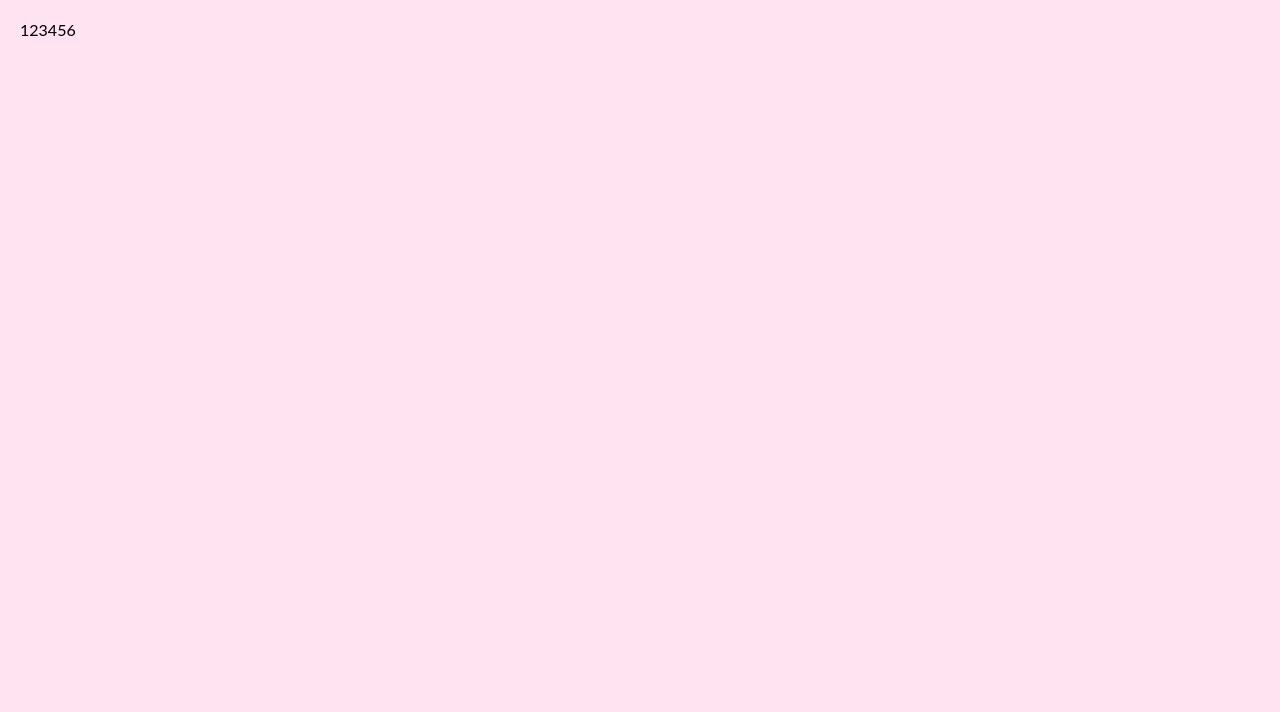
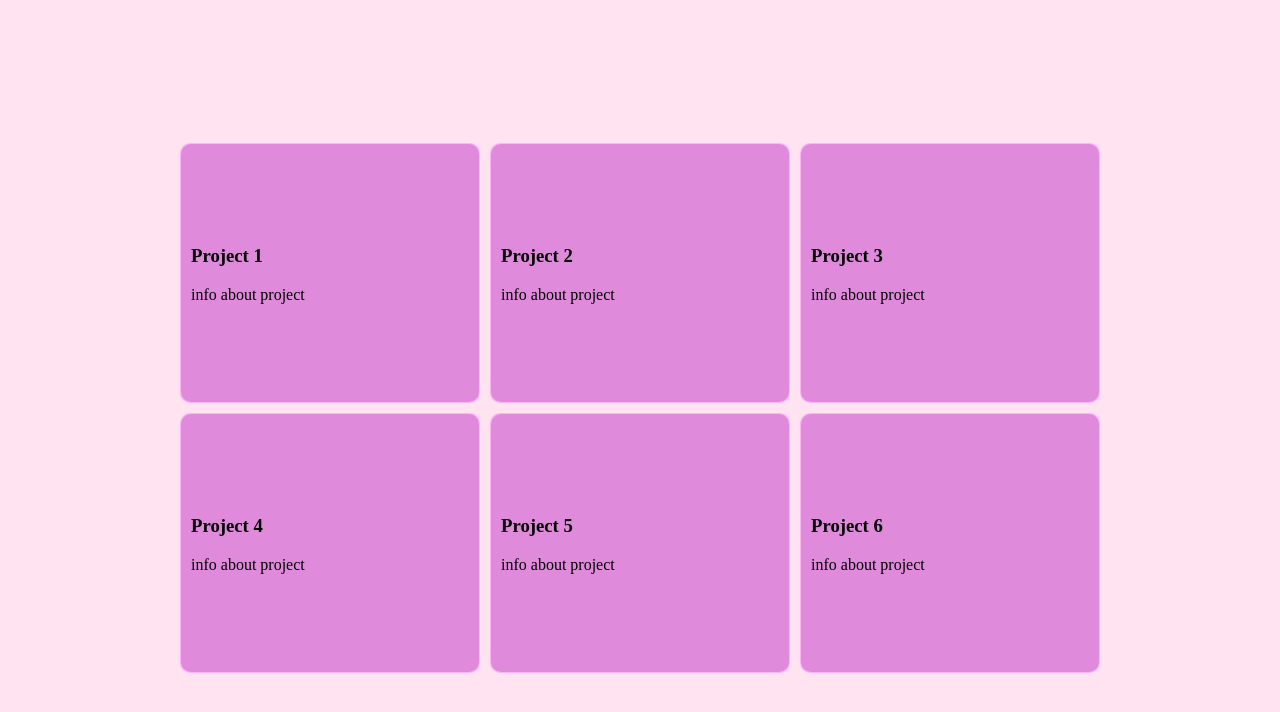
Before and after one commit to katsofroniou/Portfolio-Website, a SvelteKit app in the folder portfolio/: page /projects in a window 1280 px wide. Shown: the top 712 px of the page. Built offline with nearby package versions, Linux system fonts and the light colour scheme.

Commit message:
feat: styling for project link containers

```diff
--- a/portfolio/src/routes/projects/+page.svelte
+++ b/portfolio/src/routes/projects/+page.svelte
@@ -1,34 +1,218 @@
-<script lang="ts"></script>
+<script lang="ts">
+	import { onMount } from 'svelte';
+
+	onMount(() => {
+		const handleMouseMove = (e: MouseEvent) => {
+			const projects = document.getElementsByClassName('project') as HTMLCollectionOf<HTMLElement>;
+			for (const project of projects) {
+				const rect = project.getBoundingClientRect();
+				const x = e.clientX - rect.left;
+				const y = e.clientY - rect.top;
+
+				project.style.setProperty('--mouse-x', `${x}px`);
+				project.style.setProperty('--mouse-y', `${y}px`);
+			}
+		};
+
+		const projectsContainer = document.getElementById('projectsContainer');
+		if (projectsContainer) {
+			projectsContainer.addEventListener('mousemove', handleMouseMove);
+		}
+
+		return () => {
+			if (projectsContainer) {
+				projectsContainer.removeEventListener('mousemove', handleMouseMove);
+			}
+		};
+	});
+</script>
 
 <svelte:head>
-	<title>About Me</title>
-	<meta name="About Me" content="About" />
+	<title>Kat's Projects</title>
+	<meta name="Kat's Projects" content="A collection of all projects" />
 	<style type="text/css">
 		body {
-			font-family: 'Lato', sans-serif;
 			background-color: #ffe3f1;
-			margin: 0;
-			padding: 20px;
+			display: flex;
+			justify-content: center;
+			overflow: hidden;
 		}
 	</style>
 </svelte:head>
 
 <main>
-    <div class="projectsContainer">
-        <div class="project">1</div>
-        <div class="project">2</div>
-        <div class="project">3</div>
-        <div class="project">4</div>
-        <div class="project">5</div>
-        <div class="project">6</div>
-    </div>
+	<div id="projectsContainer">
+		<div class="project">
+			<div class="content">
+				<div class="infoContainer">
+					<div class="info">
+						<div class="title">
+							<h3>Project 1</h3>
+							<p>info about project</p>
+						</div>
+					</div>
+				</div>
+			</div>
+		</div>
+		<div class="project">
+			<div class="content">
+				<div class="infoContainer">
+					<div class="info">
+						<div class="title">
+							<h3>Project 2</h3>
+							<p>info about project</p>
+						</div>
+					</div>
+				</div>
+			</div>
+		</div>
+		<div class="project">
+			<div class="content">
+				<div class="infoContainer">
+					<div class="info">
+						<div class="title">
+							<h3>Project 3</h3>
+							<p>info about project</p>
+						</div>
+					</div>
+				</div>
+			</div>
+		</div>
+		<div class="project">
+			<div class="content">
+				<div class="infoContainer">
+					<div class="info">
+						<div class="title">
+							<h3>Project 4</h3>
+							<p>info about project</p>
+						</div>
+					</div>
+				</div>
+			</div>
+		</div>
+		<div class="project">
+			<div class="content">
+				<div class="infoContainer">
+					<div class="info">
+						<div class="title">
+							<h3>Project 5</h3>
+							<p>info about project</p>
+						</div>
+					</div>
+				</div>
+			</div>
+		</div>
+		<div class="project">
+			<div class="content">
+				<div class="infoContainer">
+					<div class="info">
+						<div class="title">
+							<h3>Project 6</h3>
+							<p>info about project</p>
+						</div>
+					</div>
+				</div>
+			</div>
+		</div>
+	</div>
 </main>
 
 <style lang="scss">
+	$test: rgba(197, 138, 197, 0.8);
 
-    .projectsContainer {
-        display: flex;
-        flex-direction: row;
-    }
+	main {
+		display: flex;
+		justify-content: center;
+		align-items: center;
+		height: 100vh;
+	}
 
+	#projectsContainer {
+		display: flex;
+		flex-wrap: wrap;
+		gap: 10px;
+		max-width: 1000px;
+		justify-content: center;
+
+		&:hover > .project::after {
+			opacity: 1;
+		}
+	}
+
+	.project {
+		background-color: rgba(255, 136, 255, 0.534);
+		border-radius: 10px;
+		cursor: pointer;
+		display: flex;
+		flex-direction: row;
+		height: 260px;
+		position: relative;
+		width: 300px;
+
+		&:hover::before {
+			opacity: 1;
+		}
+
+		&::before,
+		&::after {
+			content: '';
+			border-radius: inherit;
+			position: absolute;
+			height: 100%;
+			width: 100%;
+			top: 0px;
+			left: 0px;
+			opacity: 0;
+			transition: opacity 500ms;
+		}
+
+		&::before {
+			background: radial-gradient(
+				800px circle at var(--mouse-x) var(--mouse-y),
+				rgba(255, 255, 255, 0.4),
+				transparent 40%
+			);
+			z-index: 3;
+		}
+
+		.content {
+			background-color: rgba(197, 104, 197, 0.534);
+			background-size: 400% 400%;
+			animation: gradientAnimation 10s ease infinite;
+			border-radius: inherit;
+			display: flex;
+			flex-direction: column;
+			flex-grow: 1;
+			inset: 1px;
+			padding: 10px;
+			position: absolute;
+			z-index: 2;
+		}
+
+		@keyframes gradientAnimation {
+			0% {
+				background-position: 0% 50%;
+			}
+			50% {
+				background-position: 100% 50%;
+			}
+			100% {
+				background-position: 0% 50%;
+			}
+		}
+	}
+
+	.infoContainer {
+		align-items: center;
+		display: flex;
+		flex-grow: 1;
+		justify-content: flex-start;
+		padding: 0, 20px;
+	}
+
+	.info {
+		align-items: flex-start;
+		display: flex;
+		gap: 10px;
+	}
 </style>
```
